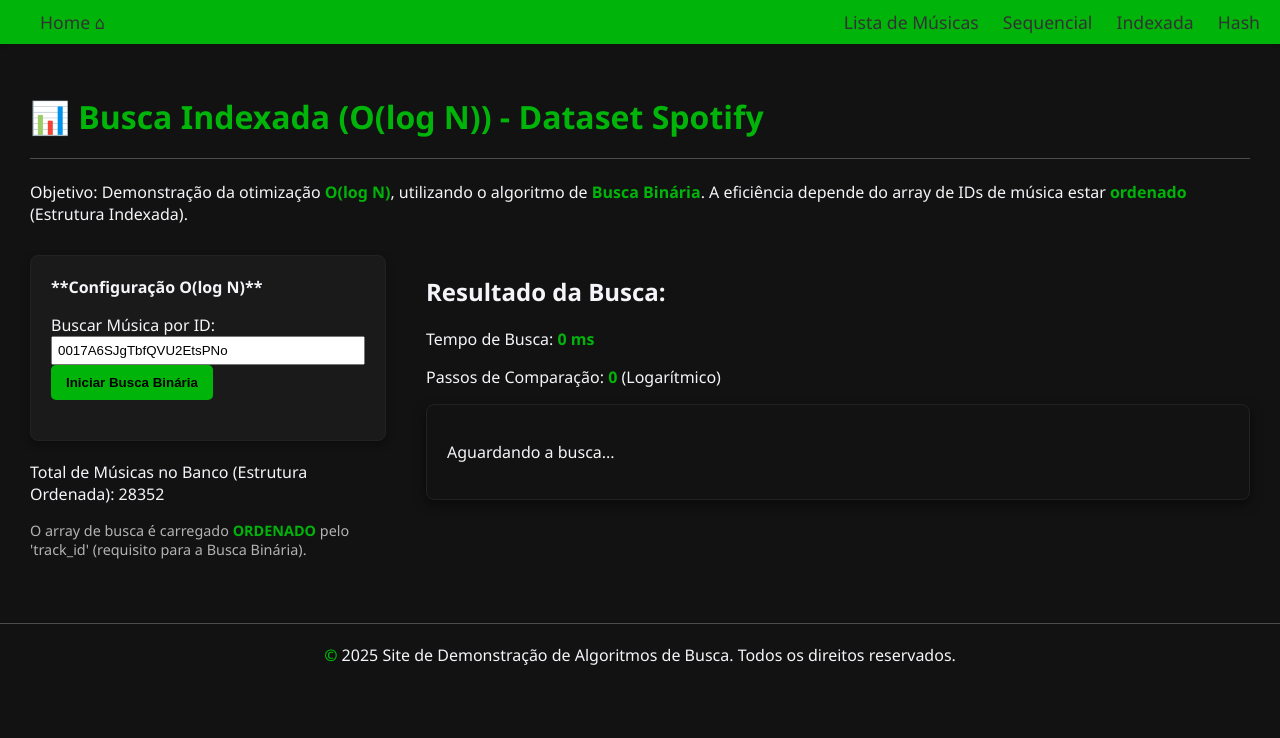
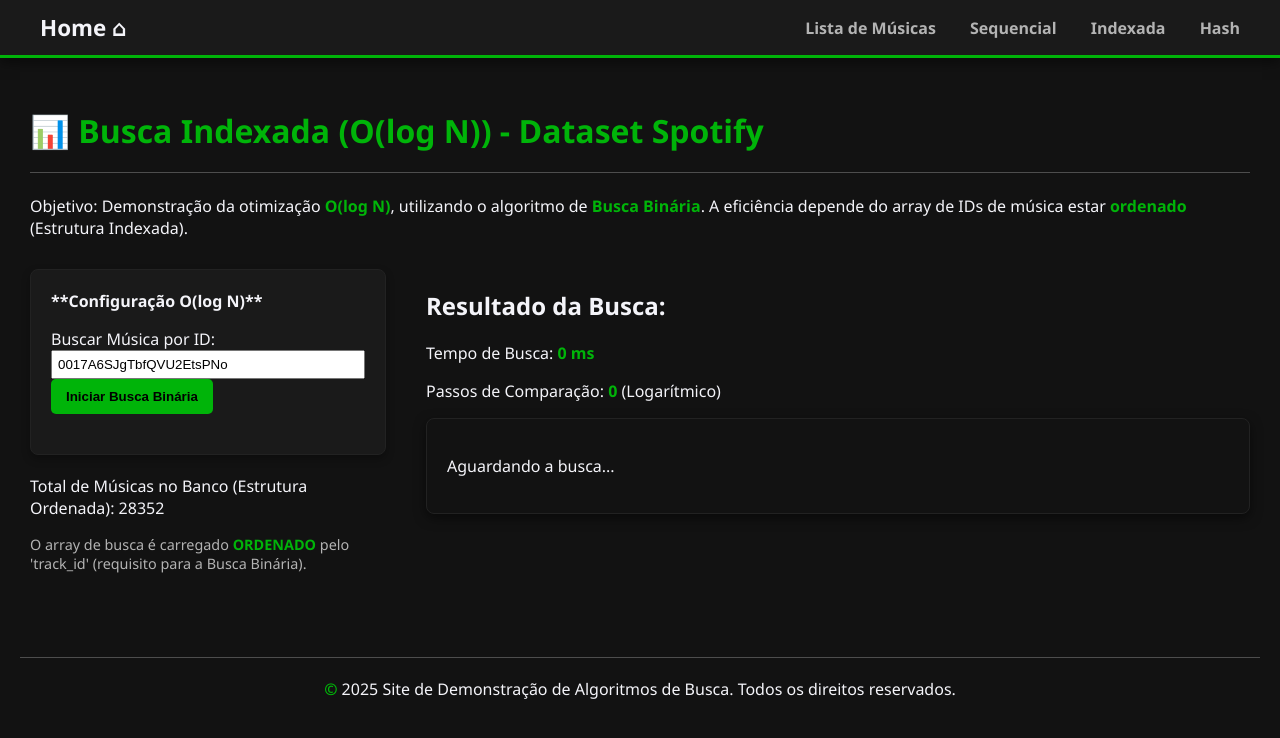
Before and after one commit to EduardoDreiss/trabalhoDana, a Django app: page /buscaIndexada/ in a window 1280 px wide. Shown: the top 738 px of the page. Run offline with Django 5.2, Linux system fonts and the light colour scheme; data comes from the database, SQL or seed files in the repository.

Commit message:
mudanças de estilo e primeiro upload da página

```diff
--- a/siteSearch/templates/base.html
+++ b/siteSearch/templates/base.html
@@ -14,27 +14,59 @@
         color: #f4f4f9;
     }
 
+    /* --- ESTILOS DA NAVBAR APRIMORADOS --- */
     .navbar {
-            background-color: #00b409;
-            padding: 10px 20px;
-            box-shadow: 0 2px 4px rgba(0, 0, 0, 0.1);
+        /* Fundo escuro para a navbar, dando mais profundidade */
+        background-color: #1a1a1a; /* Escuro, mas diferente do body */
+        border-bottom: 3px solid #00b409; /* Linha de destaque verde */
+        padding: 12px 40px; /* Mais altura e padding horizontal */
+        box-shadow: 0 4px 12px rgba(0, 0, 0, 0.5); /* Sombra mais intensa */
         display: flex;
         justify-content: space-between;
         align-items: center;
-
+        position: sticky; /* Fixa a navbar no topo da página */
+        top: 0;
+        z-index: 1000;
     }
 
-        .navbar a {
-            color: #333;
-            text-decoration: none;
-            margin-left: 20px;
-            font-size: 1.1em;
+    /* Estilo do link HOME (Logo) */
+    .navbar .logo a {
+        color: #f4f4f9; /* Texto claro para destaque */
+        font-weight: 700;
+        font-size: 1.4em; /* Maior que os demais links */
+        margin-left: 0;
         transition: color 0.3s;
     }
 
-        .navbar a:hover {
-            color: #f4f4f9;
+    .navbar .logo a:hover {
+        color: #1ed760; /* Verde claro ao passar o mouse */
     }
+
+    /* Estilo dos links de navegação */
+    .navbar div a {
+        color: #b3b3b3; /* Cor cinza sutil para links normais */
+        text-decoration: none;
+        margin-left: 30px; /* Mais espaçamento entre os links */
+        font-size: 1.0em;
+        padding: 5px 0; /* Ajuda na área de clique e hover */
+        border-bottom: 2px solid transparent; /* Base para o efeito de hover */
+        transition: color 0.3s, border-bottom-color 0.3s;
+        font-weight: 600;
+    }
+
+    /* Efeito de HOVER (Passar o mouse) */
+    .navbar div a:hover {
+        color: #ffffff; /* Texto branco puro no hover */
+        border-bottom-color: #00b409; /* Linha verde suave por baixo */
+    }
+
+    /* Efeito para o link ATIVO (Opcional: se o Django suportar) */
+    /* Exemplo, você pode adicionar a classe 'active' dinamicamente no Django template */
+    .navbar div a.active {
+        color: #1ed760; /* Verde brilhante para o link ativo */
+        border-bottom-color: #1ed760;
+    }
+    /* --- FIM DOS ESTILOS DA NAVBAR APRIMORADOS --- */
 
     .container {
         padding: 30px;
@@ -50,6 +82,7 @@
     footer {
         text-align: center;
         color: #f4f4f9;
+        padding: 20px;
     }
     </style>
 </head>
--- a/siteSearch/templates/siteProcura/busca_indexada.html
+++ b/siteSearch/templates/siteProcura/busca_indexada.html
@@ -210,17 +210,15 @@
       let mid = Math.floor((left + right) / 2);
       const currentId = arr[mid].track_id;
 
-            // Comparação de strings (IDs)
-            if (currentId === targetId) {
+      // Comparação de strings (IDs) usando localeCompare
+      const comparison = currentId.localeCompare(targetId);
+
+      if (comparison === 0) { // IDs são iguais
         foundMusic = arr[mid];
         break;
-            }
-
-            // Usamos localeCompare para garantir que a ordem de strings seja correta
-            else if (currentId.localeCompare(targetId) < 0) {
+      } else if (comparison < 0) { // O ID atual é menor (vem antes), então a busca vai para a direita
         left = mid + 1;
-            }
-            else {
+      } else { // O ID atual é maior (vem depois), então a busca vai para a esquerda
         right = mid - 1;
       }
     }
@@ -260,9 +258,17 @@
 
   // 2. EVENTO DE CARREGAMENTO DA PÁGINA
   document.addEventListener('DOMContentLoaded', () => {
+
+    // --- PASSO CRÍTICO ADICIONADO: ORDENAÇÃO DO ARRAY ---
+    if (rawData.length > 0) {
+      // Ordena o array por track_id usando localeCompare para strings
+      rawData.sort((a, b) => a.track_id.localeCompare(b.track_id));
+    }
+    // ---------------------------------------------
+
     document.getElementById('totalRegistros').textContent = `Total de Músicas no Banco (Estrutura Ordenada): ${rawData.length}`;
 
-        // Define um ID de exemplo
+    // Define um ID de exemplo (o primeiro ID após a ordenação)
     if (rawData.length > 0) {
       document.getElementById('target').value = rawData[0].track_id;
     } else {
```
Also changed, not shown: siteSearch/templates/siteProcura/index.html (+2 -31 lines). Lines whose indentation alone changed are shown as unchanged.
